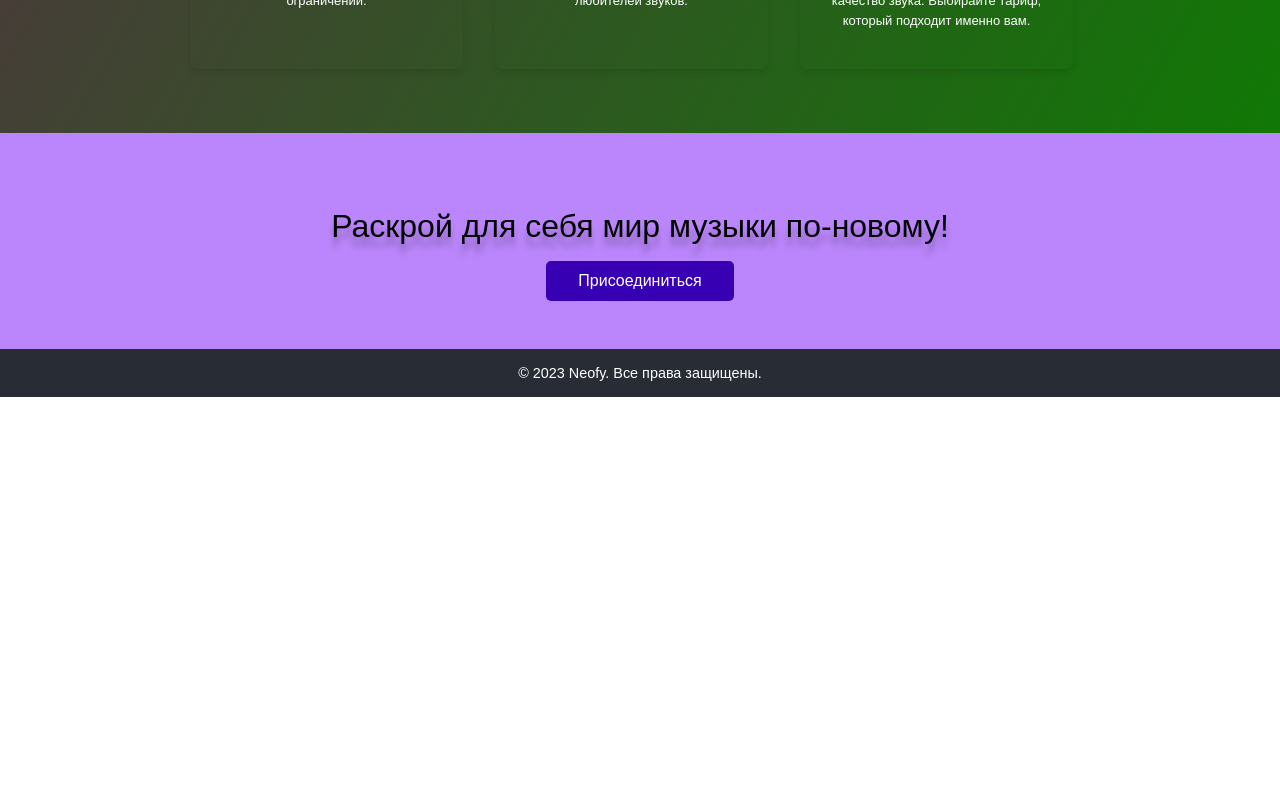
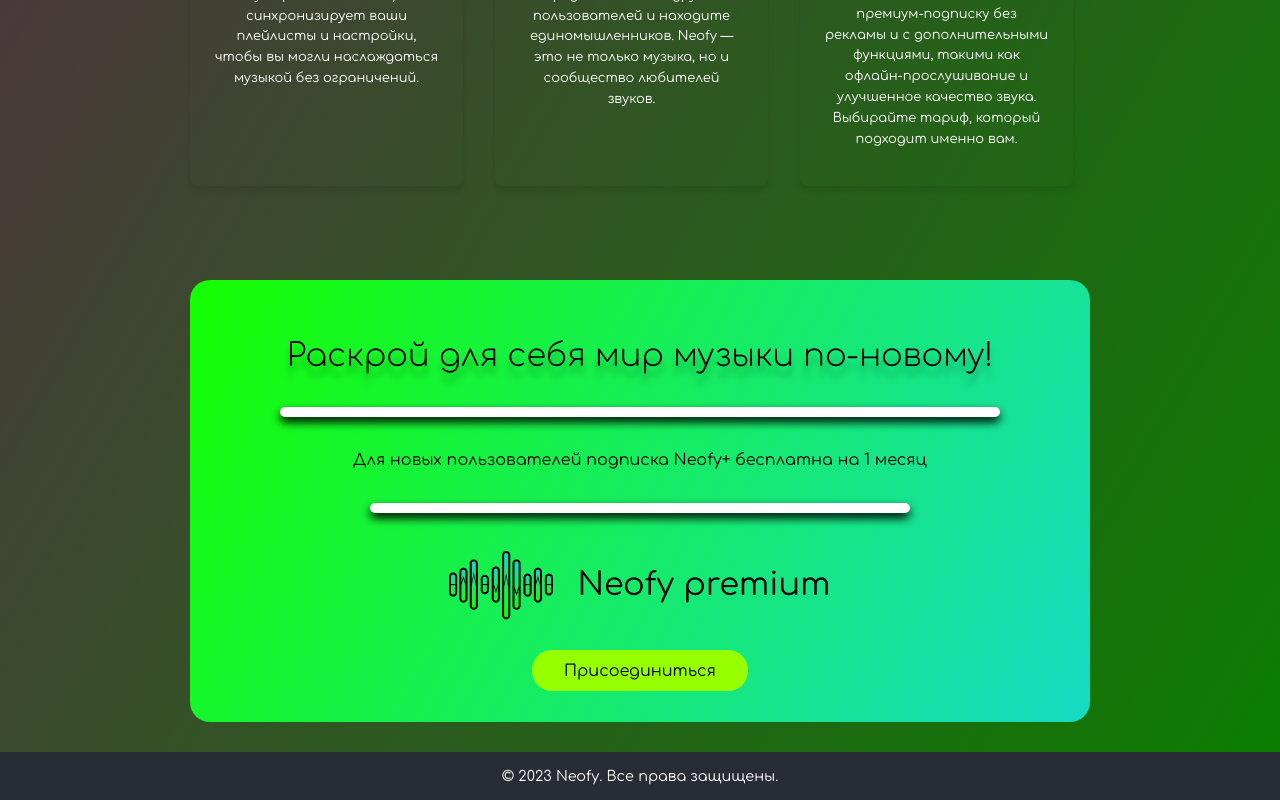
Before and after one commit to EVGENchiKKK/PRIP, a React (Create React App) app: page / in a window 1280 px wide. Shown: the part 2457-3257 px from the top of the page. Before the commit the page ends 2854 px from the top, so only its background shows below. Built offline with nearby package versions, Linux system fonts and the light colour scheme; the HTML template or start-up script is replaced by a standard one.

Commit message:
Вёрстка ч.3

```diff
--- a/src/App.css
+++ b/src/App.css
@@ -1,5 +1,15 @@
 .App {
   text-align: center;
+  font-family: 'Comfortaa' sans-serif;
+}
+
+* {
+  font-family: 'Comfortaa' sans-serif;
+}
+
+@font-face {
+  font-family: 'Comfortaa';
+  src: url(./components/Font/Comfortaa.ttf);
 }
 
 .App-logo {
--- a/src/pages/Vizitka/CallToAction.js
+++ b/src/pages/Vizitka/CallToAction.js
@@ -1,9 +1,15 @@
 import React from 'react';
+import NeoPrem from "./../../image/img/Premium(чёрный шрифт).png"
 
 export const CallToAction = () => {
   return (
     <section style={styles.cta}>
       <h2 style={styles.title}>Раскрой для себя мир музыки по-новому!</h2>
+      <hr style={styles.hr}/>
+      <p style={styles.par}>Для новых пользователей подписка Neofy+
+      бесплатна на 1 месяц</p>
+      <hr style={styles.hrTwo}/>
+      <img style={styles.karting} src={NeoPrem}/>
       <button style={styles.button}>Присоединиться</button>
     </section>
   );
@@ -11,22 +17,47 @@
 
 const styles = {
   cta: {
-    textAlign: 'center',
-    padding: '3rem',
-    backgroundColor: '#bb86fc',
-    color: '#fff',
+    width: '900px',
+    height: '442px',
+    margin: '30px auto',
+    display: 'flex',
+    flexDirection: 'column',
+    gap: '10px',
+    alignItems: 'center',
+    justifyContent: 'center',
+    background: 'linear-gradient(-60deg, #16DAC4 0%, #15FF00 100%)',
+    borderRadius: '20px'
   },
   title: {
     fontSize: '2rem',
     marginBottom: '1rem',
   },
+  hr: {
+    width: '80%',
+    height: '10px',
+    borderRadius: '20px',
+    backgroundColor: '#fff',
+    border: 'none',
+    boxShadow: '0 5px 10px black',
+  },
+  hrTwo: {
+    width: '60%',
+    height: '10px',
+    borderRadius: '20px',
+    backgroundColor: '#fff',
+    border: 'none',
+    boxShadow: '0 5px 10px black',
+  },
+  karting: {
+    margin: '20px 0'
+  },
   button: {
     padding: '0.7rem 2rem',
     fontSize: '1rem',
-    backgroundColor: '#3700b3',
-    color: '#fff',
+    backgroundColor: 'rgb(150, 255, 0)',
+    color: '#000',
     border: 'none',
-    borderRadius: '5px',
+    borderRadius: '20px',
     cursor: 'pointer',
   },
 };
--- a/src/pages/Vizitka/FeatureSection.css
+++ /dev/null
@@ -1,47 +0,0 @@
-section {
-  padding: 4rem 2rem;
-  max-width: 900px;
-  margin: 0 auto;
-}
-
-const Title = styled.h2`
-  text-align: center;
-  font-size: 2.5rem;
-  margin-bottom: 3rem;
-  color: #fff;
-`;
-
-const AdvantagesList = styled.div`
-  display: flex;
-  flex-wrap: wrap;
-  gap: 2rem;
-`;
-
-const AdvantageItem = styled.div`
-  width: 25%;
-  padding: 1.5rem;
-  border-radius: 8px;
-  box-shadow: 0 4px 6px rgba(0, 0, 0, 0.1);
-  transition: transform 0.3s ease;
-
-  &:hover {
-    transform: translateY(-5px);
-  }
-`;
-
-const AdvantageTitle = styled.h3`
-  font-size: 1.5rem;
-  margin-bottom: 1rem;
-  color: #fff;
-  font-size: 17px;
-`;
-
-const AdvantageDescription = styled.p`
-  color: #fff;
-  line-height: 1.6;
-  font-size: 13px;
-`;
-
-const AdvantageImgage = styled.img`
-  width: 100px;
-  height: 100px;
--- a/src/pages/Vizitka/vizit.css
+++ b/src/pages/Vizitka/vizit.css
@@ -1,7 +1,7 @@
 .vizitPage {
     background:
     linear-gradient(-60deg, #15FF00 0%, #FF00D9 100%);
-
+    font-family: 'Comfortaa' sans-serif;
     width: 100%;
     min-height: 100vh;
 }
```
Also changed, not shown: src/image/img/Premium(чёрный шрифт).png (added).
